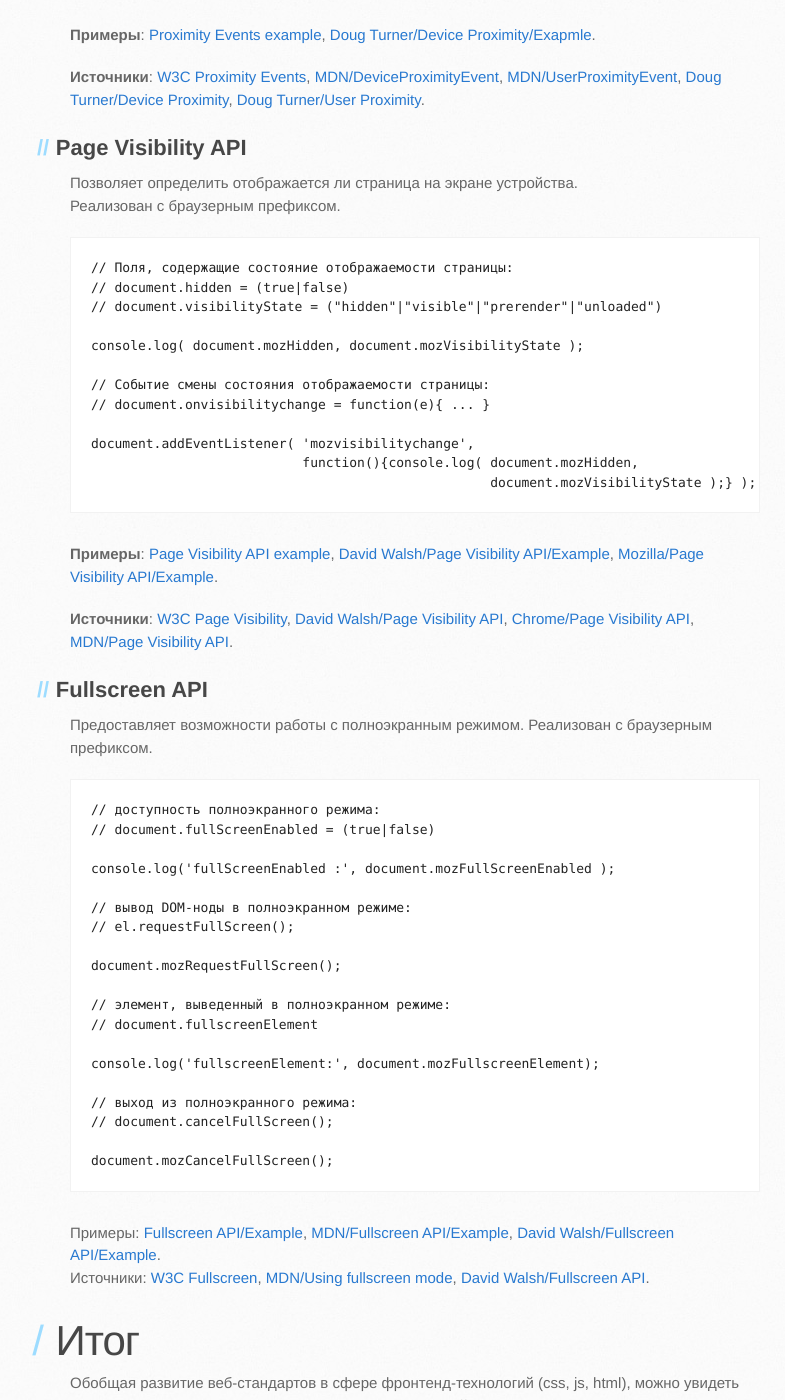
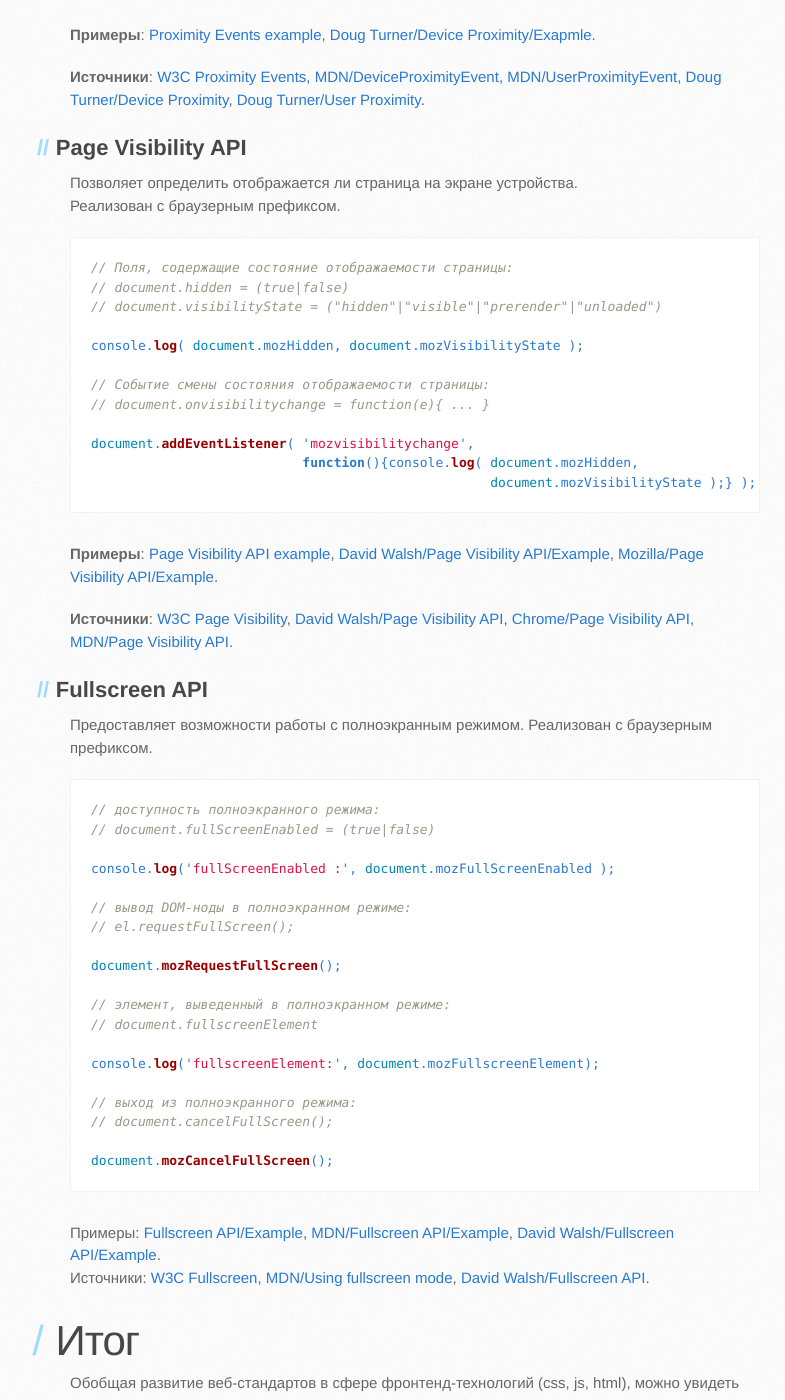
Before and after one commit to sergeymakoveev/sergeymakoveev.github.com, a Jekyll site: the page built from _posts/2013-01-16-frontend-trends.md, in a window 1280 px wide and 1400 px high, scrolled down 5925 px. Shown: the whole window, without its empty margins (100-885 px from the left). Built offline with Jekyll 4.4.1, drawn with Linux system fonts in a browser that asks for light colours; nearby versions of some CDN libraries; some web fonts are replaced; Markdown is read by kramdown in place of the engine named in the settings; some of the changed text lies outside the part shown.

Commit message:
[edit] _posts/2013-01-16-frontend-trends.md

````diff
--- a/_posts/2013-01-16-frontend-trends.md
+++ b/_posts/2013-01-16-frontend-trends.md
@@ -302,7 +302,9 @@ window.addEventListener(
 
 ##Proximity Events
 События датчика приближения устройства.
-<pre>window.addEventListener(
+
+```js
+window.addEventListener(
     "deviceproximity",
     function(e){console.log(
         e.value, // текущая дистанция до датчика в сантиметрах (!)
@@ -316,7 +318,8 @@ window.addEventListener(
         e.near //true - близко, false - далеко
     )}
 );
-</pre>
+```
+
 **Примеры**:
 <a href="https://c9.io/sergeymakoveev/examples/workspace/2013.01.trends-of-frontend/api.proximity.html" target="_blank">Proximity Events example</a>,
 <a href="http://dl.dropbox.com/u/8727858/mozilla/proximity/pro.html" target="_blank">Doug Turner/Device Proximity/Exapmle</a>.
@@ -333,7 +336,8 @@ window.addEventListener(
 ##Page Visibility API
 Позволяет определить отображается ли страница на экране устройства.<br />
 Реализован с браузерным префиксом.
-<pre>
+
+```js
 // Поля, содержащие состояние отображаемости страницы:
 // document.hidden = (true|false)
 // document.visibilityState = ("hidden"|"visible"|"prerender"|"unloaded")
@@ -346,7 +350,8 @@ console.log( document.mozHidden, document.mozVisibilityState );
 document.addEventListener( 'mozvisibilitychange',
                            function(){console.log( document.mozHidden,
                                                    document.mozVisibilityState );} );
-</pre>
+```
+
 **Примеры**:
 <a href="https://c9.io/sergeymakoveev/examples/workspace/2013.01.trends-of-frontend/api.pagevisibility.html" target="_blank">Page Visibility API example</a>,
 <a href="http://davidwalsh.name/demo/page-visibility.php" target="_blank">David Walsh/Page Visibility API/Example</a>,
@@ -364,7 +369,7 @@ document.addEventListener( 'mozvisibilitychange',
 Предоставляет возможности работы с полноэкранным режимом.
 Реализован с браузерным префиксом.
 
-<pre>
+```js
 // доступность полноэкранного режима:
 // document.fullScreenEnabled = (true|false)
 
@@ -384,7 +389,8 @@ console.log('fullscreenElement:', document.mozFullscreenElement);
 // document.cancelFullScreen();
 
 document.mozCancelFullScreen();
-</pre>
+```
+
 <b>Примеры</b>:
 <a href="https://c9.io/sergeymakoveev/examples/workspace/2013.01.trends-of-frontend/api.fullscreen.html" target="_blank">Fullscreen API/Example</a>,
 <a href="https://developer.mozilla.org/samples/domref/fullscreen.html" target="_blank">MDN/Fullscreen API/Example</a>,
````
